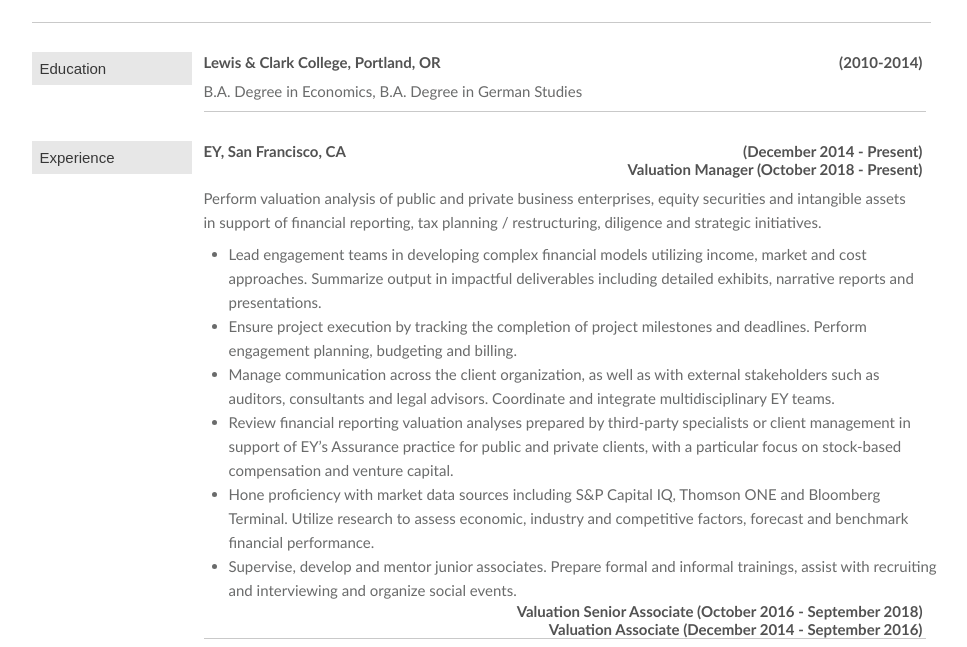
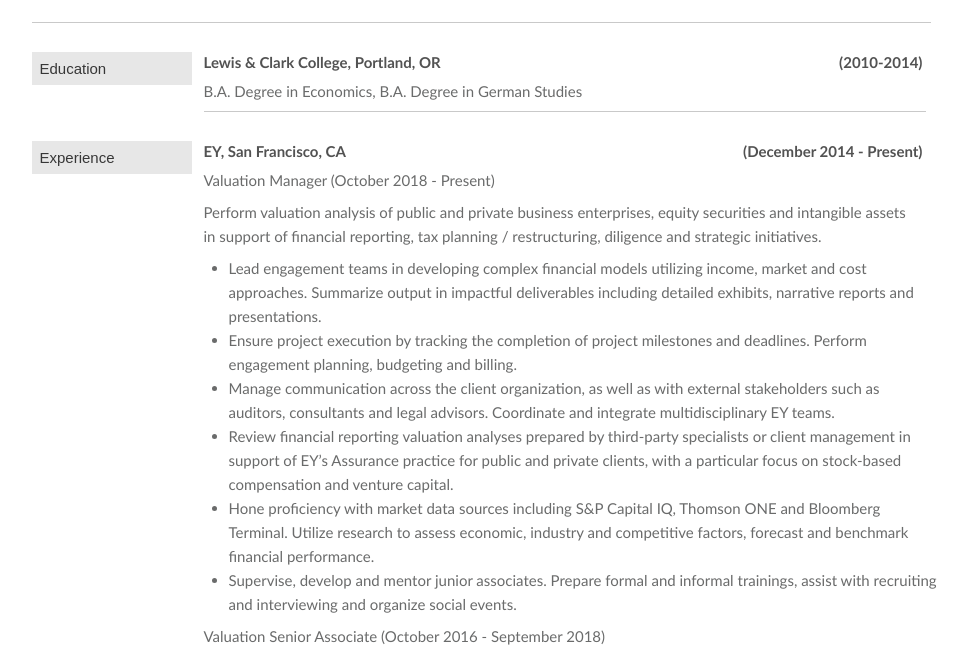
Before and after one commit to Awkwardpaws91/Awkwardpaws91.github.io, a plain HTML site: page index.html in a window 1280 px wide. Shown: the part 156-803 px from the top of the page, without its empty margins (159-1126 px from the left). Drawn offline with Linux system fonts and the light colour scheme.

Commit message:
para fix

```diff
--- a/index.html
+++ b/index.html
@@ -36,7 +36,7 @@ United States</p></div>
 <h5>EY, San Francisco, CA</h5>
 <p class="para">(December 2014 - Present)</p>
 
-<p class="para">Valuation Manager (October 2018 - Present)</p>
+<p class="para3">Valuation Manager (October 2018 - Present)</p>
 
 <p class="para3">Perform valuation analysis of public and private business enterprises, equity securities and intangible assets in support of financial reporting, tax planning / restructuring, diligence and strategic initiatives.</p>
 <ul class="para2">
@@ -47,8 +47,8 @@ United States</p></div>
 <li>Hone proficiency with market data sources including S&P Capital IQ, Thomson ONE and Bloomberg Terminal. Utilize research to assess economic, industry and competitive factors, forecast and benchmark financial performance.</li>
 <li>Supervise, develop and mentor junior associates. Prepare formal and informal trainings, assist with recruiting and interviewing and organize social events.</li>
 </ul>
-<p class="para">Valuation Senior Associate (October 2016 - September 2018)</p>
-<p class="para">Valuation Associate (December 2014 - September 2016)</p>
+<p class="para3">Valuation Senior Associate (October 2016 - September 2018)</p>
+<p class="para3">Valuation Associate (December 2014 - September 2016)</p>
 
 <!--
 <h5>Santa Cruz Chamber of Commerce, Santa Cruz, CA</h5>
```
